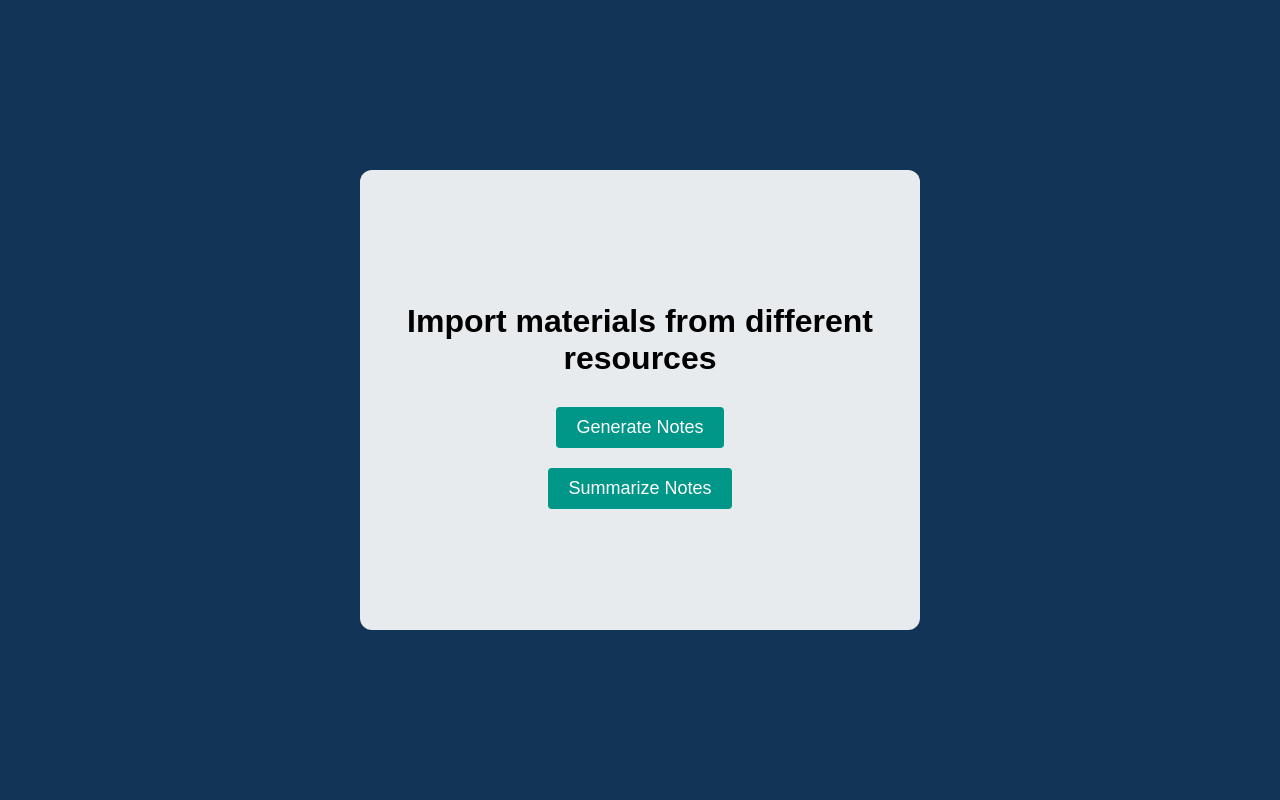
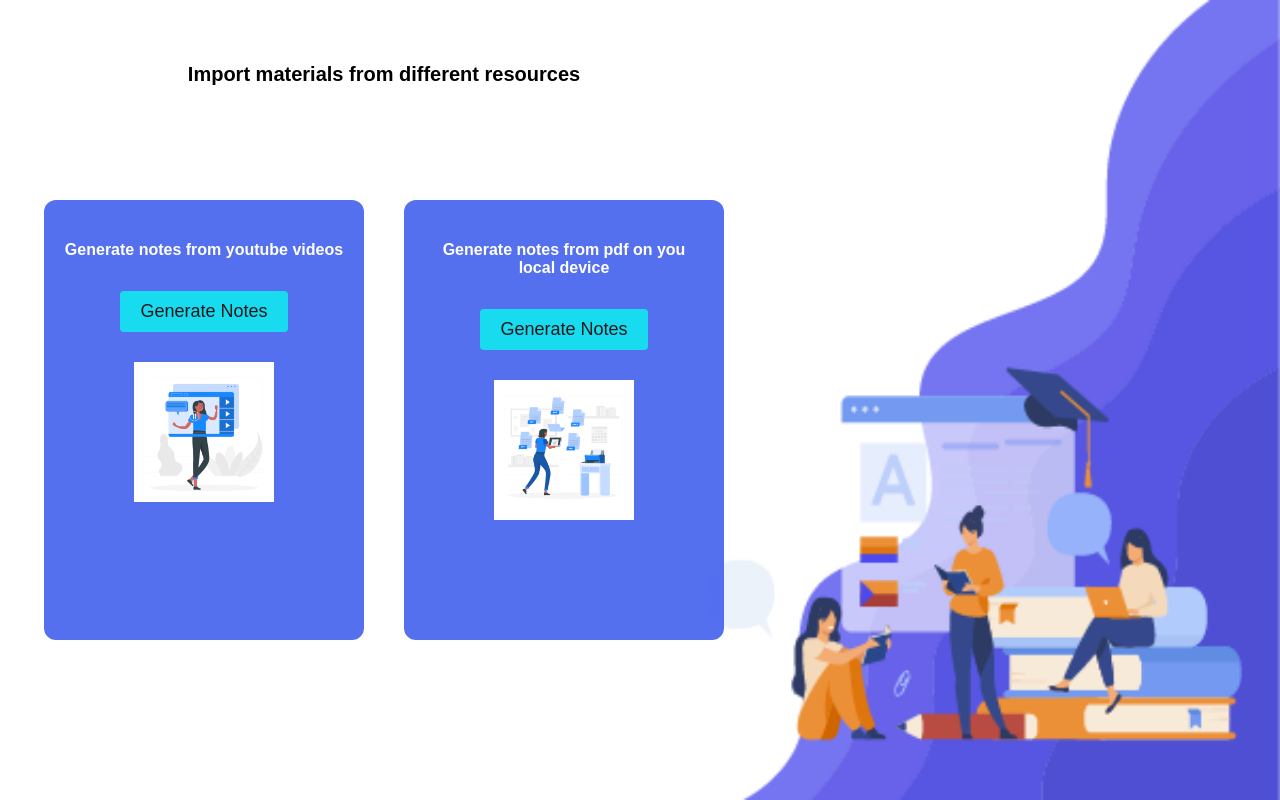
Before and after one commit to riyasawant193/Mindscape, a Django app: page /import_materials in a window 1280 px wide. Run offline with Django 5.2, Linux system fonts and the light colour scheme.

Commit message:
updated interface

```diff
--- a/Mindscape/escape/templates/escape/import_materials.html
+++ b/Mindscape/escape/templates/escape/import_materials.html
@@ -6,35 +6,59 @@
     <title>Import Materials</title>
     <style>
         body {
-            background-color: #123456;
             color: #ffffff;
-            font-family: Arial, sans-serif;
+            font-family: Poppins, sans-serif;
             margin: 0;
             padding: 0;
             display: flex;
-            align-items: center;
+            align-items: right;
             justify-content: center;
+            position: relative;
             height: 100vh;
         }
 
-        #container {
-            background-color: rgba(255, 255, 255, 0.9);
-            padding: 30px;
-            border-radius: 12px;
-            text-align: center;
-            max-width: 500px; /* Set maximum width for the container */
-            width: 80%; /* Make the container width 100% */
-            height: 50vh; /* Set the height to 80% of the viewport height */
-            display: flex;
-            flex-direction: column;
-            align-items: center;
-            justify-content: center;
+        .image {
+            width: 100vw; /* Set the width to cover the entire viewport */
+            height: auto; /* Maintain aspect ratio */
+            transition: transform 1.1s ease-in-out;
+            transition-delay: 0.4s;
         }
 
-        h1 {
-            margin-bottom: 20px;
-            color: #000000;
+        #container {
+            padding: 20px;
+            text-align: center;
+            height: 400px;
+            width: 700px;
+            gap: 20px;
+            z-index: 10;
+            justify-content: center;
+            position: absolute; /* Set absolute positioning for the container */
+            top: 50%; /* Position the container at the vertical center */
+            left: 30%; /* Position the container at the horizontal center */
+            transform: translate(-50%, -50%); /* Center the container */
+            opacity: 0.9;
+            display: flex; /* Set display to flex */
+            flex-direction: row; /* Align children vertically */
+            align-items: left; /* Align children horizontally */
         }
+
+        .card {
+            height: 400px;
+            width: 100%; /* Adjust the width to make the cards narrower */
+            background-color: #4361EE;
+            border-radius: 12px;
+            background-size: cover;
+            background-position: center;
+            overflow: hidden;
+            padding: 20px;
+            transition: transform 0.5s ease-in-out;
+            margin: 0 10px; /* Add margin to create spacing between cards */
+        }
+
+        h4 {
+            color: #ffffff;
+        }
+
 
         button {
             font-size: 18px;
@@ -43,21 +67,52 @@
             cursor: pointer;
             border: none;
             border-radius: 4px;
-            background-color: #009688;
-            color: #ffffff;
+            background-color: #00D8EF;
+            color: #000000;
             transition: background-color 0.3s;
         }
 
         button:hover {
-            background-color: #00796b;
+            background-color: #00D8EE;
+        }
+
+        .image2 {
+            width: 100%; /* Set the image width to fill the container */
+            max-width: 50%;
+            height: auto; /* Maintain aspect ratio */
+            margin-top: 20px; /* Adjust margin as needed */
+        }
+        .description {
+            position: absolute;
+            top: 50px;
+            left: 30%;
+            transform: translateX(-50%);
+            text-align: center;
+        }
+        .description h1 {
+            color: #000000;
+            font-size: 20px;
+            text-align: left;
         }
     </style>
 </head>
 <body>
+    {% load static %}
+    <div class="description">
+        <h1>Import materials from different resources</h1>
+    </div>
+    <img src="{% static '/static/media/import_materials.png' %}" class="image">
     <div id="container">
-        <h1>Import materials from different resources</h1>
-        <a href="{% url 'home' %}" class="btn-link"><button>Generate Notes</button></a>
-        <button>Summarize Notes</button>
+        <div class="card">
+            <h4>Generate notes from youtube videos</h4>
+            <a href="{% url 'home' %}" class="btn-link"><button>Generate Notes</button></a>
+            <img src="{% static '/static/media/import_youtube.jpg' %}" class="image2" alt="YouTube Image">
+        </div>
+        <div class="card">
+            <h4>Generate notes from pdf on you local device</h4>
+            <a href="{% url 'home' %}" class="btn-link"><button>Generate Notes</button></a>
+            <img src="{% static '/static/media/local_device.jpg' %}" class="image2" alt="pdf image">
+        </div>
     </div>
 </body>
 </html>
```
Also changed, not shown: Mindscape/db.sqlite3, Mindscape/static/media/import_materials.png (added), Mindscape/static/media/import_youtube.jpg (added), Mindscape/static/media/local_device.jpg (added).
